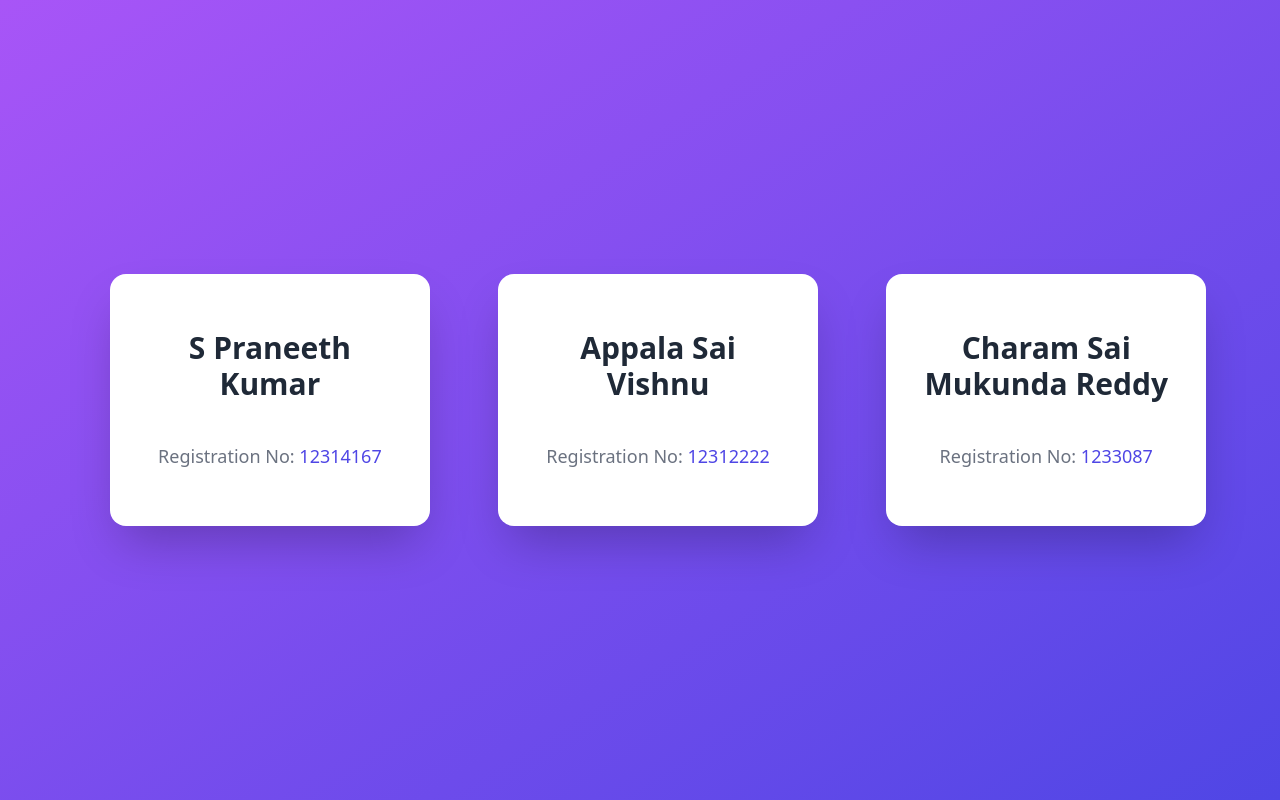
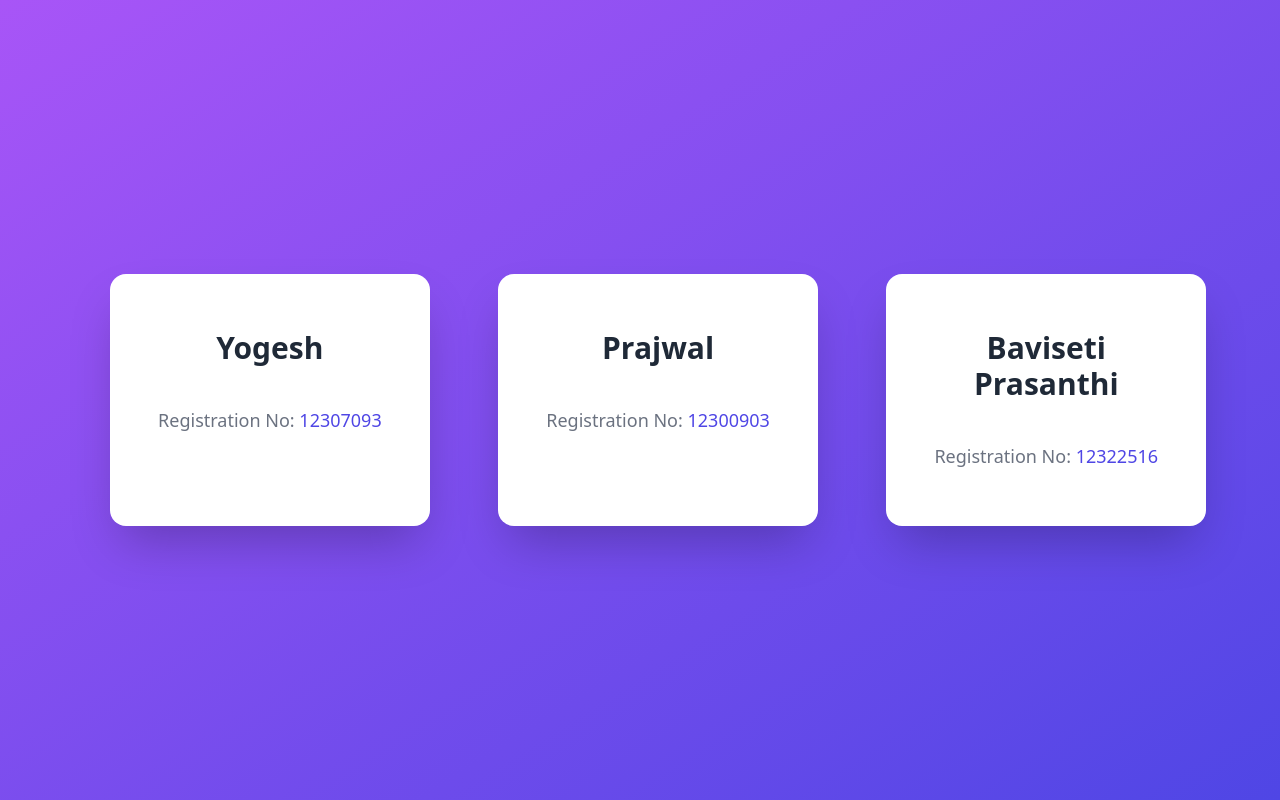
Before and after one commit to UTKARSH232003/ai_trainer, a website: page public/user.html in a window 1280 px wide. Drawn offline with nearby package versions, Linux system fonts and the light colour scheme.

```diff
--- a/public/user.html
+++ b/public/user.html
@@ -10,16 +10,16 @@
 
   <div class="flex flex-col md:flex-row gap-8">
     <div class="bg-white p-8 rounded-2xl shadow-2xl w-80 text-center space-y-4 transform hover:scale-105 transition duration-300">
-      <h1 class="text-3xl font-bold text-gray-800">S Praneeth Kumar</h1>
-      <p class="text-lg text-gray-500">Registration No: <span class="font-medium text-indigo-600">12314167</span></p>
+      <h1 class="text-3xl font-bold text-gray-800">Yogesh</h1>
+      <p class="text-lg text-gray-500">Registration No: <span class="font-medium text-indigo-600">12307093</span></p>
     </div>
     <div class="bg-white p-8 rounded-2xl shadow-2xl w-80 text-center space-y-4 transform hover:scale-105 transition duration-300">
-      <h1 class="text-3xl font-bold text-gray-800">Appala Sai Vishnu</h1>
-      <p class="text-lg text-gray-500">Registration No: <span class="font-medium text-indigo-600">12312222</span></p>
+      <h1 class="text-3xl font-bold text-gray-800">Prajwal</h1>
+      <p class="text-lg text-gray-500">Registration No: <span class="font-medium text-indigo-600">12300903</span></p>
     </div>
     <div class="bg-white p-8 rounded-2xl shadow-2xl w-80 text-center space-y-4 transform hover:scale-105 transition duration-300">
-      <h1 class="text-3xl font-bold text-gray-800">Charam Sai Mukunda Reddy</h1>
-      <p class="text-lg text-gray-500">Registration No: <span class="font-medium text-indigo-600">1233087</span></p>
+      <h1 class="text-3xl font-bold text-gray-800">Baviseti Prasanthi</h1>
+      <p class="text-lg text-gray-500">Registration No: <span class="font-medium text-indigo-600">12322516</span></p>
     </div>
   </div>
 
```
Also changed, not shown: 2 other files.
